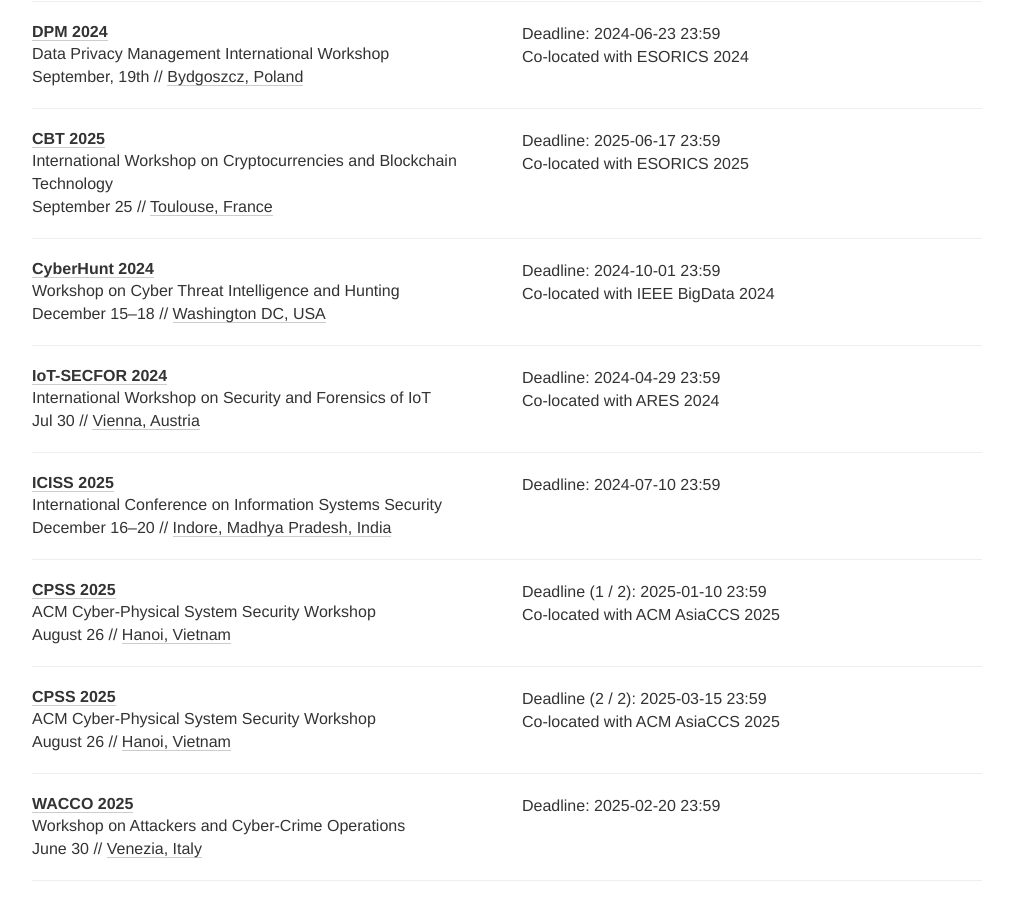
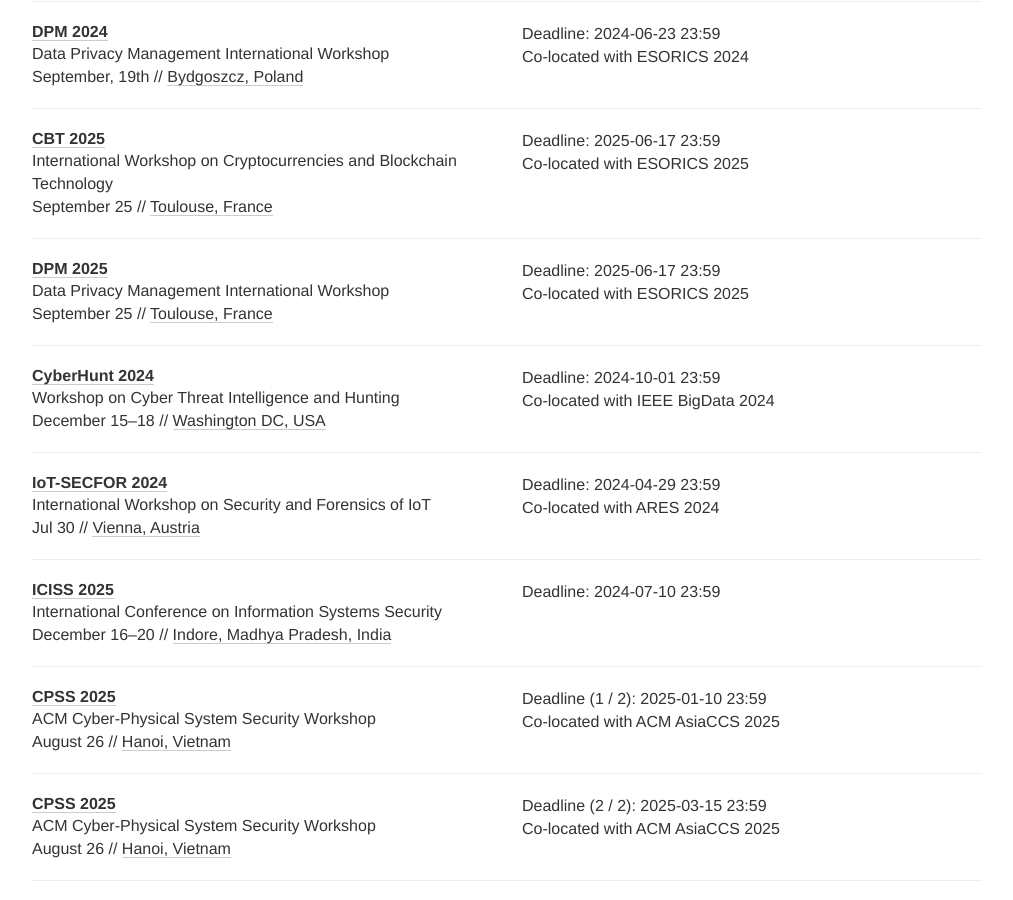
Before and after one commit to sec-deadlines/sec-deadlines.github.io, a Jekyll site: the page built from index.html, in a window 1280 px wide and 900 px high, scrolled down 15114 px. Shown: the whole window, without its empty margins (133-1146 px from the left). Built offline with Jekyll 4.4.1, drawn with Linux system fonts in a browser that asks for light colours; nearby versions of some CDN libraries; comment, search, counter and statistics services are not loaded.

Commit message:
Update conferences.yml

```diff
--- a/_data/conferences.yml
+++ b/_data/conferences.yml
@@ -1053,6 +1053,16 @@
   date: September 25
   tag: [SEC, CRYPTO, SHOP]
 
+- name: DPM
+  description: Data Privacy Management International Workshop
+  comment: Co-located with ESORICS 2025
+  year: 2025
+  link: https://deic.uab.cat/dpm/dpm2025/
+  deadline: ["2025-06-17 23:59"]
+  place: Toulouse, France
+  date: September 25
+  tag: [PRIV, SEC, SHOP]
+
 - name: CyberHunt
   description: Workshop on Cyber Threat Intelligence and Hunting
   year: 2024
```
